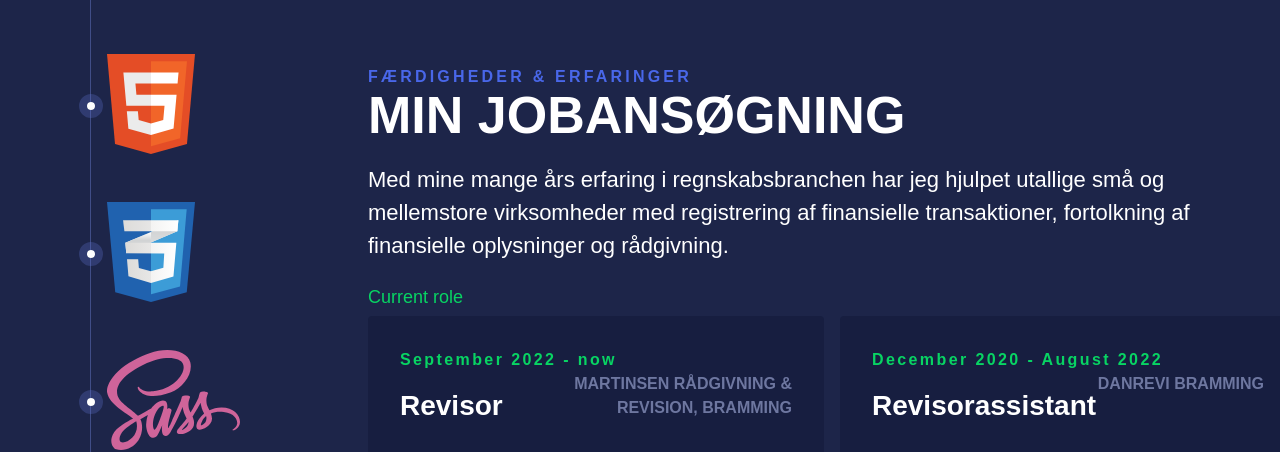
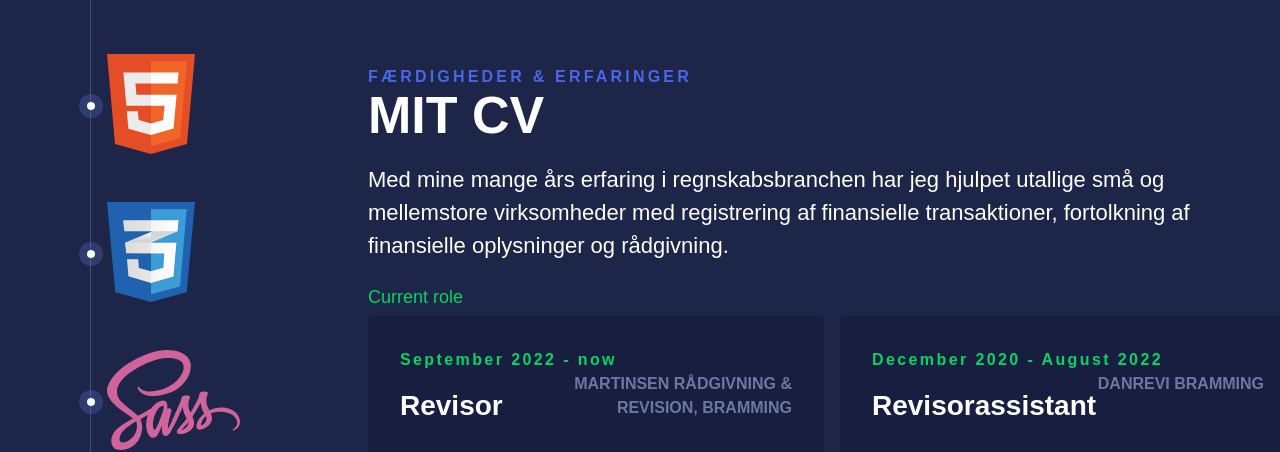
Before and after one commit to MariaTheCoder/resume-example, a website with bundled scripts: page dk/index.html in a window 1280 px wide. Shown: the top 452 px of the page. Built offline with nearby package versions, Linux system fonts and the light colour scheme.

Commit message:
change page title

```diff
--- a/dk/index.html
+++ b/dk/index.html
@@ -12,7 +12,7 @@
     <div class="main-grid">
       <main>
         <p class="eyebrow">Færdigheder & Erfaringer</p>
-        <h1 class="page-title">Min jobansøgning</h1>
+        <h1 class="page-title">Mit CV</h1>
         <p class="intro">
           Med mine mange års erfaring i regnskabsbranchen har jeg hjulpet
           utallige små og mellemstore virksomheder med registrering af
```
